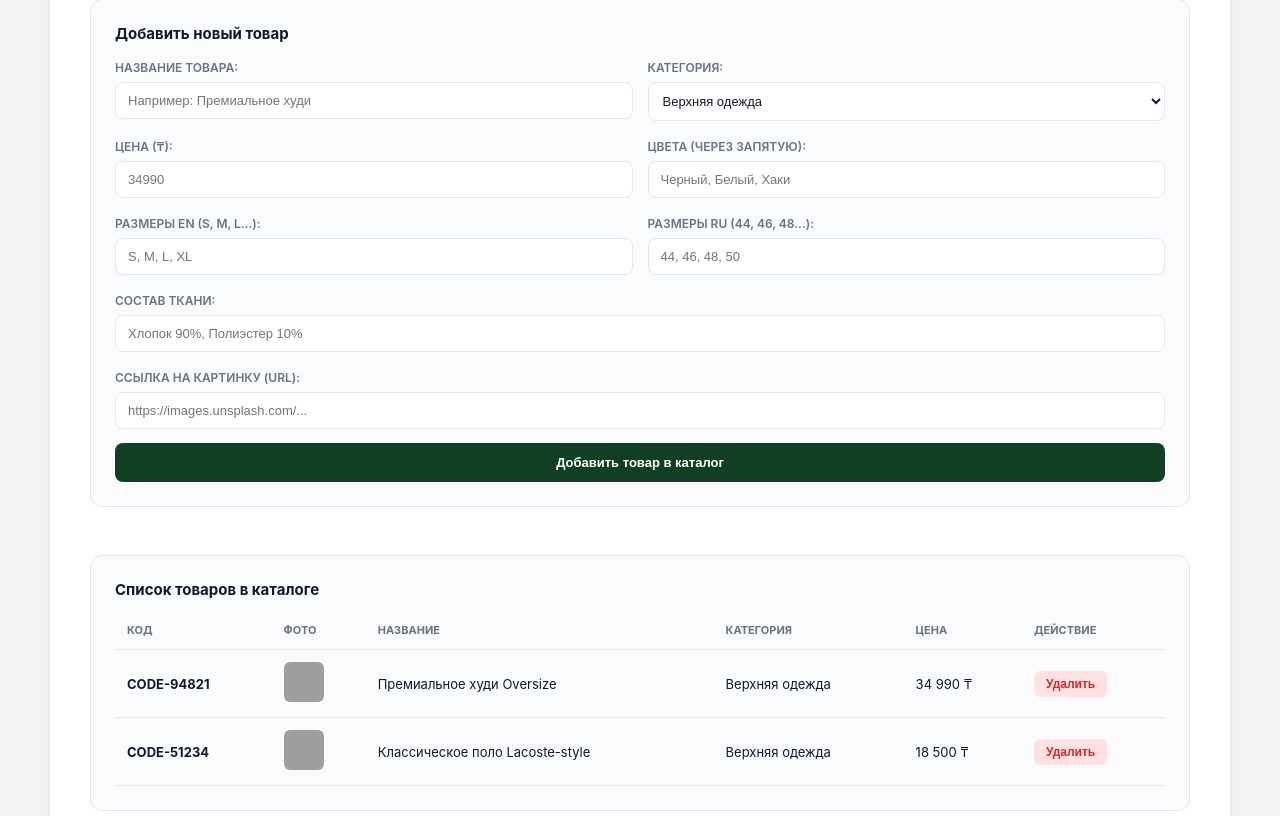
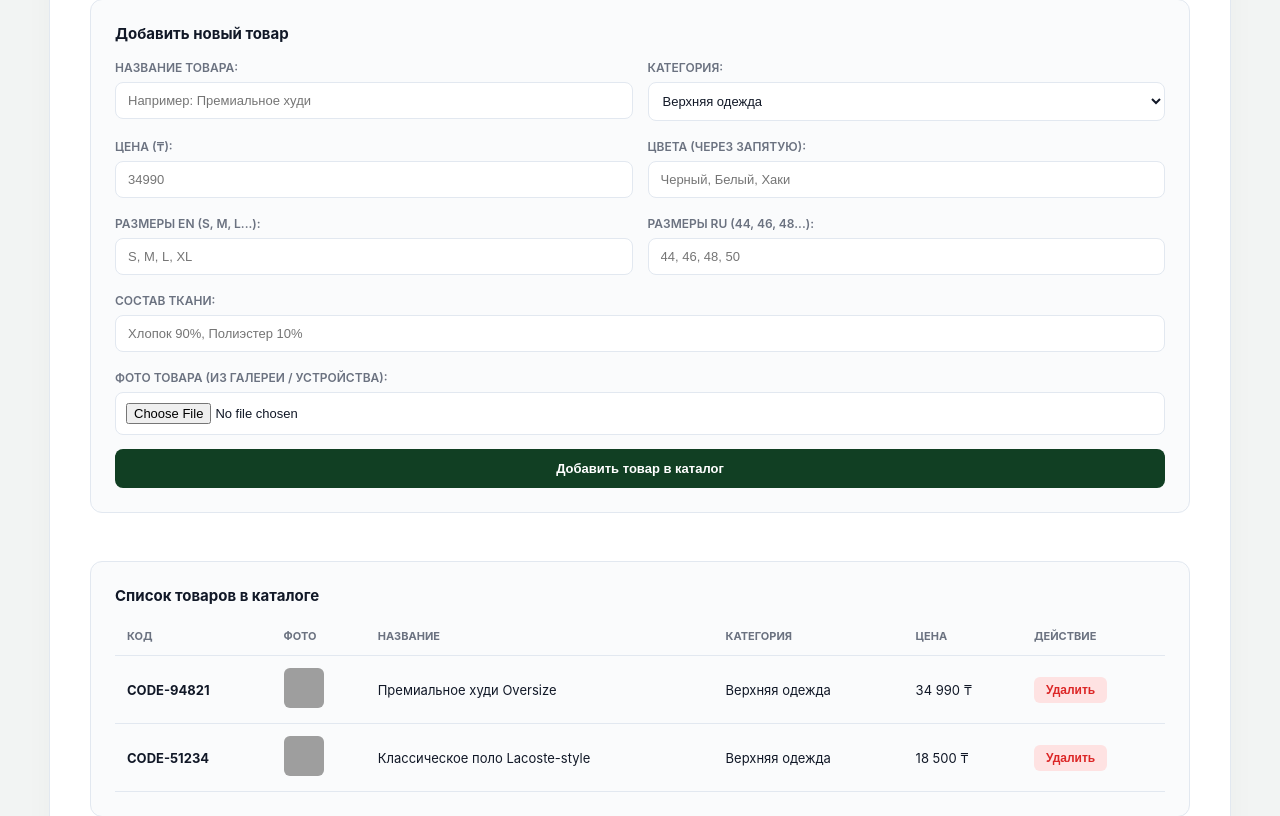
Before and after one commit to rbdikerim-sudo/qozai-shop, a Flask app: page /qozai-secure-admin-999 in a window 1280 px wide. Shown: the part 816-1632 px from the top of the page. Run offline with Flask 3, Linux system fonts and the light colour scheme; the visitor is signed in with stand-in values (Sample User, id 1); data comes from the database, SQL or seed files in the repository; grey boxes are pictures that could not be loaded.

Commit message:
update image upload

```diff
--- a/app.py
+++ b/app.py
@@ -100,7 +100,6 @@ def init_db():
           ),
       )
     else:
-      # Если колонка admin_password уже была, но пустая
       try:
         db.execute(
             "UPDATE settings SET admin_password = COALESCE(admin_password,"
@@ -529,8 +528,22 @@ def admin_panel():
       composition = request.form.get("composition")
       sizes_en = request.form.get("sizes_en")
       sizes_ru = request.form.get("sizes_ru")
-      image_url = request.form.get("image_url")
       code = f"CODE-{random.randint(10000, 99999)}"
+
+      # ИЗМЕНЕНИЕ: Обработка загрузки файла фото из устройства вместо текстовой ссылки
+      image_url = ""
+      if "image_file" in request.files:
+        file = request.files["image_file"]
+        if file and file.filename != "":
+          ext = (
+              file.filename.rsplit(".", 1)[1].lower()
+              if "." in file.filename
+              else "jpg"
+          )
+          filename = f"prod_{random.randint(10000, 99999)}.{ext}"
+          filepath = os.path.join(UPLOAD_FOLDER, filename)
+          file.save(filepath)
+          image_url = f"static/uploads/{filename}"
 
       db.execute(
           """
--- a/templates/admin.html
+++ b/templates/admin.html
@@ -76,7 +76,8 @@
             <!-- Добавление товара -->
             <div class="admin-card full-width">
                 <h2>Добавить новый товар</h2>
-                <form method="POST">
+                <!-- ОБЯЗАТЕЛЬНО добавлен enctype="multipart/form-data для отправки файлов -->
+                <form method="POST" enctype="multipart/form-data">
                     <input type="hidden" name="action" value="add_product">
 
                     <div style="display: grid; grid-template-columns: 1fr 1fr; gap: 15px;">
@@ -121,8 +122,9 @@
                     <label>Состав ткани:</label>
                     <input type="text" name="composition" required placeholder="Хлопок 90%, Полиэстер 10%">
 
-                    <label>Ссылка на картинку (URL):</label>
-                    <input type="text" name="image_url" required placeholder="https://images.unsplash.com/...">
+                    <!-- ЗАМЕНЕНО: вместо текстовой ссылки теперь выбор файла с устройства/галереи -->
+                    <label>Фото товара (из галереи / устройства):</label>
+                    <input type="file" name="image_file" accept="image/*" required style="width:100%; padding:10px; margin:6px 0 14px 0; background:#ffffff; border:1px solid var(--border-color); border-radius:8px; box-sizing: border-box;">
 
                     <button type="submit" class="btn-add">Добавить товар в каталог</button>
                 </form>
```
